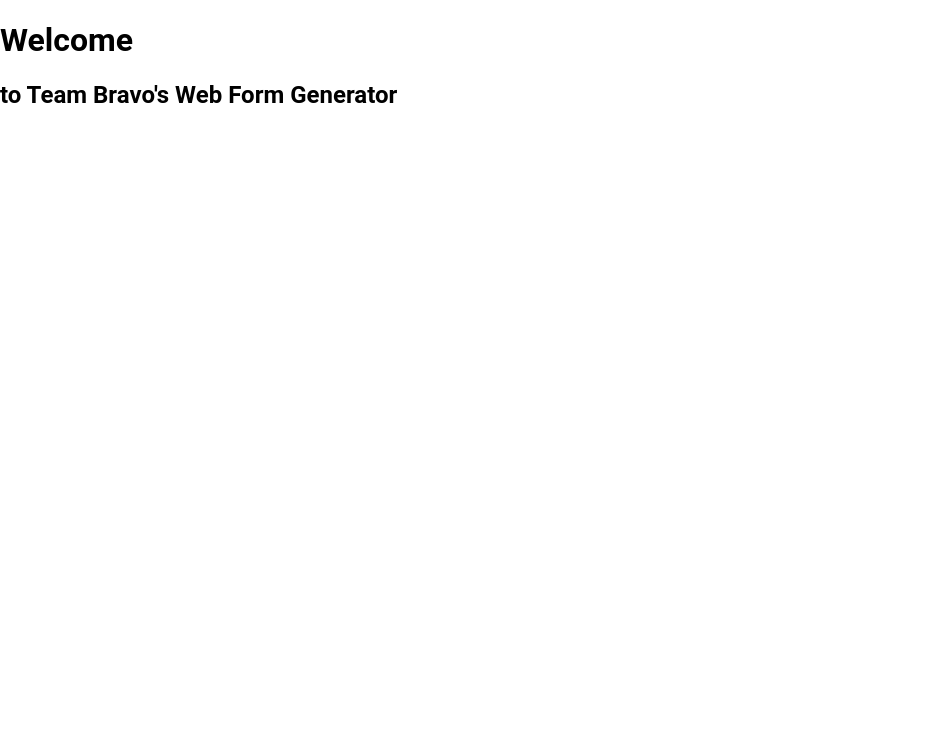
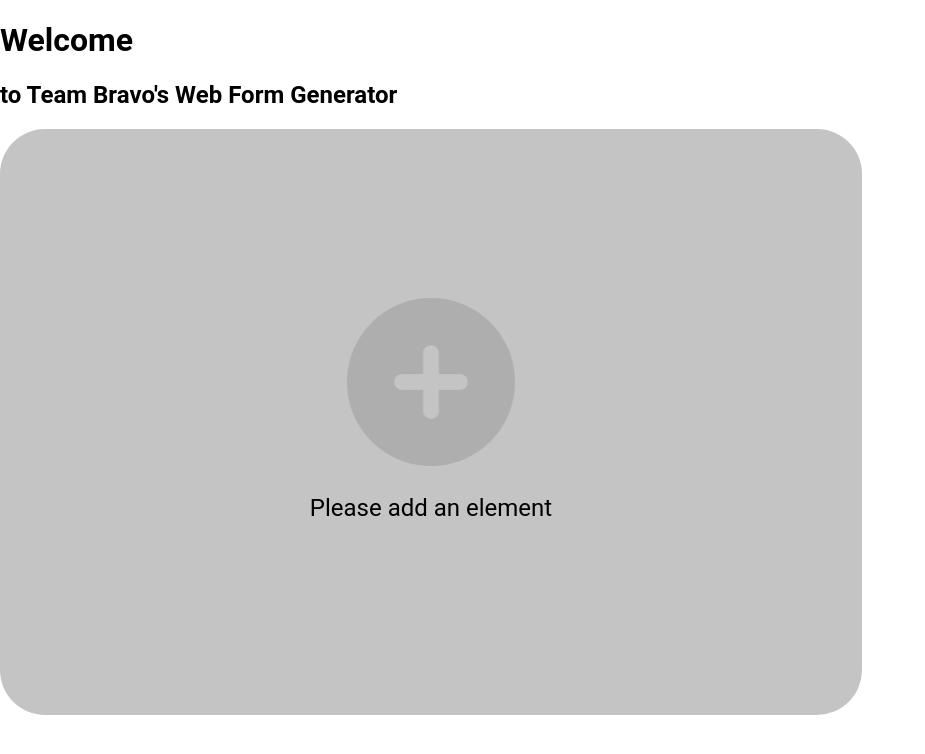
Before and after one commit to VictorSeverin/Online-Form-App, a React (Create React App) app in the folder team-bravo/: page / in a window 1280 px wide. Shown: the top 754 px of the page, without its empty margins (0-925 px from the left). Built offline with nearby package versions, Linux system fonts and the light colour scheme.

Commit message:
add empty shape in main page

```diff
--- a/team-bravo/src/App.css
+++ b/team-bravo/src/App.css
@@ -5,3 +5,19 @@
 body {
     font-family: "Roboto", sans-serif;
 }
+
+.emptytable--shape {
+    background-color: #C4C4C4;
+    border-radius: 45px;
+    width: 862px;
+    height: 586px;
+
+    display: table-cell;
+    text-align: center;
+    vertical-align: middle;
+}
+
+.emptytable--text {
+    font-weight: 400;
+    font-size: 24px;
+}
--- a/team-bravo/src/components/MainTable.js
+++ b/team-bravo/src/components/MainTable.js
@@ -1,10 +1,20 @@
 import React from "react"
+
+function EmptyTable() {
+    return(
+        <div className="emptytable--shape">
+            <img src="assets/circle-plus-solid.png" className="emptytable--icon"/>
+            <p className="emptytable--text">Please add an element</p>
+        </div>
+    )
+}
 
 function MainTable() {
     return(
         <>
-            <h1>Welcome</h1>
-            <h2>to Team Bravo's Web Form Generator</h2>
+            <h1 className="maintable--title">Welcome</h1>
+            <h2 className="maintable--subtitle">to Team Bravo's Web Form Generator</h2>
+            <EmptyTable />
         </>
     )
 }
```
